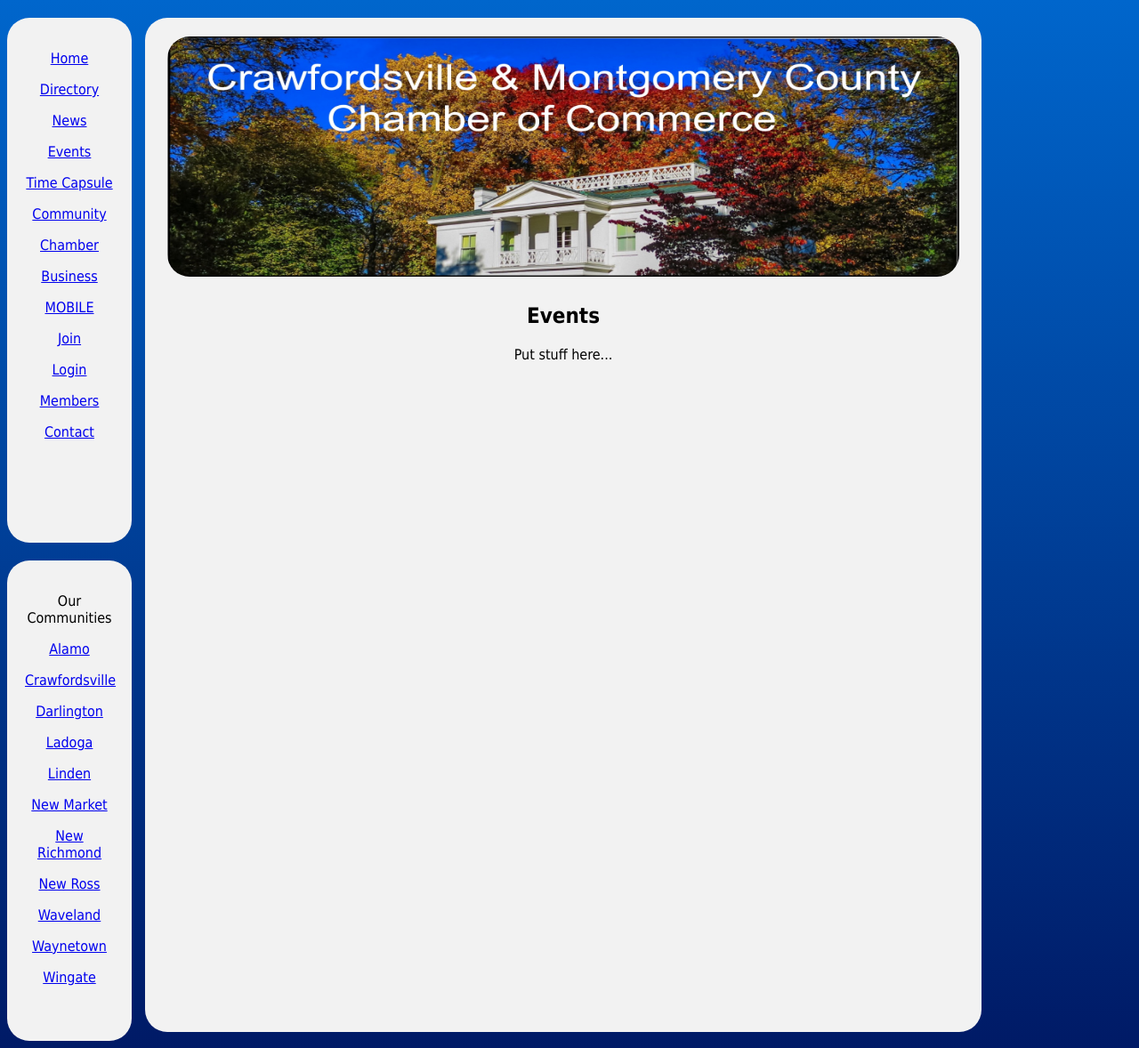
After one commit to Sdev153/FinalProject, a PHP site: page /template_do_not_overwrite.html in a window 1280 px wide. The commit adds this page. Shown: the whole page at 89% size. Run offline with PHP 8.4, Linux system fonts and the light colour scheme.

Commit message:
More changes..(you should have been in class edition)
More changes and stuff

```diff
--- a/indexMain.html
+++ b/indexMain.html
@@ -56,7 +56,7 @@
 			<div class="dropdowncommunity">
 			<p><a href="community.html">chamber</a></p>
 			<div class="dropdown-content">
-				<a href="#">About Us</a>
+				<a href="aboutus.html">About Us</a>
 				<a href="#">Why Join the Chamber</a>
 				<a href="#">Boards and Committees</a>
 				<a href="#">Chamber Buck$</a>
@@ -106,7 +106,6 @@
 	<!--end div nav container -->
 
 	<!--begin div article container -->
-	<div class="w3-mobile">
 	<div class="articlecontainer">
 		 <header>
 			<h1><img src="images/BGheaderv2.jpg" alt="Placeholder" class="headerimage"></h1><!--header image-->
@@ -121,7 +120,6 @@
 			</p>
 		<img src="images/giftcert.png" align="center" class="image " style="width: 400px; height: 250px;">
 	</div>
-	</div>
 	<!--end div article container -->
 	<div class="contactinforightside">
 	<h1>Hours of Operation</h1>
--- a/styles.css
+++ b/styles.css
@@ -1,6 +1,6 @@
 /*
 Final Project SDEV153
-         Filename: contact.html
+         Filename: styles.css
          Author:   Justin Fisher
 		 Author:   Brandon Harris
 		 Author:
@@ -11,7 +11,10 @@
 
 html
 {
+    /*Fix the repeting background thing...*/
     background: linear-gradient(to bottom, #0066cc 0%, #001a66 100%);/*BG color for the site*/
+    font-family: Tahoma, Arial, Helvetica, sans-serif;
+
 }
 
 header
@@ -24,8 +27,8 @@
 .headerimage
 {
 	border-radius: 25px;
-	width:790px;
-	height:220px;
+	width:890px;
+	height:270px;
 	margin-top:-20px;
 }
 /*Style for main navagation*/
@@ -61,9 +64,9 @@
 	border-radius: 25px;
     background: #f2f2f2;
     padding: 20px;
-    width: 800px;
+    width: 900px;
     height: 1100px;
-	margin-left:210px;
+	margin-left:155px;
 	margin-top:20px;
 	position:absolute;
 	top:0em;
@@ -84,6 +87,46 @@
 	top:0em;
 }
 
+
+.articlecontaineraboutus
+{
+	float:top;
+	text-align:center;
+	border-radius: 25px;
+    background: #f2f2f2;
+    padding: 20px;
+    width: 900px;
+    height: 1100px;
+	margin-left:210px;
+	margin-top:20px;
+	position:absolute;
+	top:0em;
+}
+
+/*Style for the road to success header text*/
+.aboutheadtext
+{
+	position:absolute;
+	right:80px;
+}
+
+/*Style for Chamber agenda header text*/
+.aboutheadtext2
+{
+	position:absolute;
+	left:25px;
+	top:750px;
+}
+
+/*Style for paragraph for road to success*/
+.aboutheadtextP
+{
+	position:absolute;
+	right:30px;
+	height:500px;
+	width:375px;
+}
+
 /*The form for the contact info*/
 .contactinfo
 {
@@ -97,8 +140,8 @@
 	border-radius: 25px;
     background: #f2f2f2;
     padding: 20px;
-    width: 250px;
-    height: 400px;
+    width: 275px;
+    height: 640px;
 	margin-left:1110px;
 	margin-top:20px;
 	position:fixed;
@@ -138,6 +181,14 @@
 	border-radius: 25px;
  	width:690px;
  	height:750px;
+}
+
+/*Style for the image on the about us page*/
+.aboutimage
+{
+	position:absolute;
+	border-radius: 25px;
+	left:20px;
 }
 
 
--- /dev/null
+++ b/template_do_not_overwrite.html
@@ -0,0 +1,74 @@
+	 <!--
+         Final Project SDEV153
+         Filename: events.html
+         Author:   Justin Fisher
+		 Author:
+		 Author:
+		 Author:
+         Date:     4/22/2017
+		 Add your name to the author list if you edit this page
+      -->
+<!DOCTYPE html>
+<html lang="en">
+
+<head>
+	<title>Crawfordsville | Montgomery County Chamber of Commerce</title>
+	<meta charset="utf-8">
+      <meta name="viewport" content="width=device-width">
+	  <link rel="stylesheet" href="styles.css">
+</head>
+
+<body>
+	<!--begin div nav container -->
+  <div class="navcontainer">
+		<!--begin nav main -->
+         <nav class="sitenavigation">
+            <p><a href="indexMain.html">Home</a></p>
+            <p><a href="directory.html">Directory</a></p>
+            <p><a href="news.html">News</a></p>
+            <p><a href="events.html">Events</a></p>
+			<p><a href="time_capsule.html">Time Capsule</a></p>
+            <p><a href="community.html">Community</a></p>
+            <p><a href="chamber.html">Chamber</a></p>
+            <p><a href="business.html">Business</a></p>
+			<p><a href="mobile.html">MOBILE</a></p>
+			<p><a href="register.php">Join</a></p>
+			<p><a href="login.php">Login</a></p>
+			<p><a href="members.html">Members</a></p>
+            <p><a href="contact.html">Contact</a></p>
+         </nav>
+		 <!--end nav main -->
+
+		 <!--begin nav community -->
+		 <nav class="communitynavigation">
+			<p>Our Communities</p>
+            <p><a href="http://www.city-data.com/city/Alamo-Indiana.html">Alamo</a></p>
+            <p><a href="http://www.city-data.com/city/Crawfordsville-Indiana.html">Crawfordsville</a></p>
+            <p><a href="http://www.city-data.com/city/Darlington-Indiana.html">Darlington</a></p>
+            <p><a href="http://www.city-data.com/city/Ladoga-Indiana.html">Ladoga</a></p>
+			<p><a href="http://www.city-data.com/city/Linden-Indiana.html">Linden</a></p>
+            <p><a href="http://www.city-data.com/city/New-Market-Indiana.html">New Market</a></p>
+            <p><a href="http://www.city-data.com/city/New-Richmond-Indiana.html">New Richmond</a></p>
+            <p><a href="http://www.city-data.com/city/New-Ross-Indiana.html">New Ross</a></p>
+			<p><a href="http://www.city-data.com/city/Waveland-Indiana.html">Waveland</a></p>
+            <p><a href="http://www.city-data.com/city/Waynetown-Indiana.html">Waynetown</a></p>
+			<p><a href="http://www.city-data.com/city/Wingate-Indiana.html">Wingate</a></p>
+         </nav>
+		 <!--end nav community -->
+	</div>
+	<!--end div nav container -->
+
+	<!--begin div article container -->
+	<div class="articlecontainer">
+		 <header>
+			<h1><img src="images/BGheaderv2.jpg" alt="Placeholder" class="headerimage"></h1><!--header image-->
+		</header>
+
+		<article>
+			<h1>Events</h1>
+			<p>
+				Put stuff here...
+			</p>
+
+	</div>
+	<!--end div article container -->
```
Also changed, not shown: NoLikesThis.html (added, +33 -0 lines), aboutus.html (added, +80 -0 lines).
